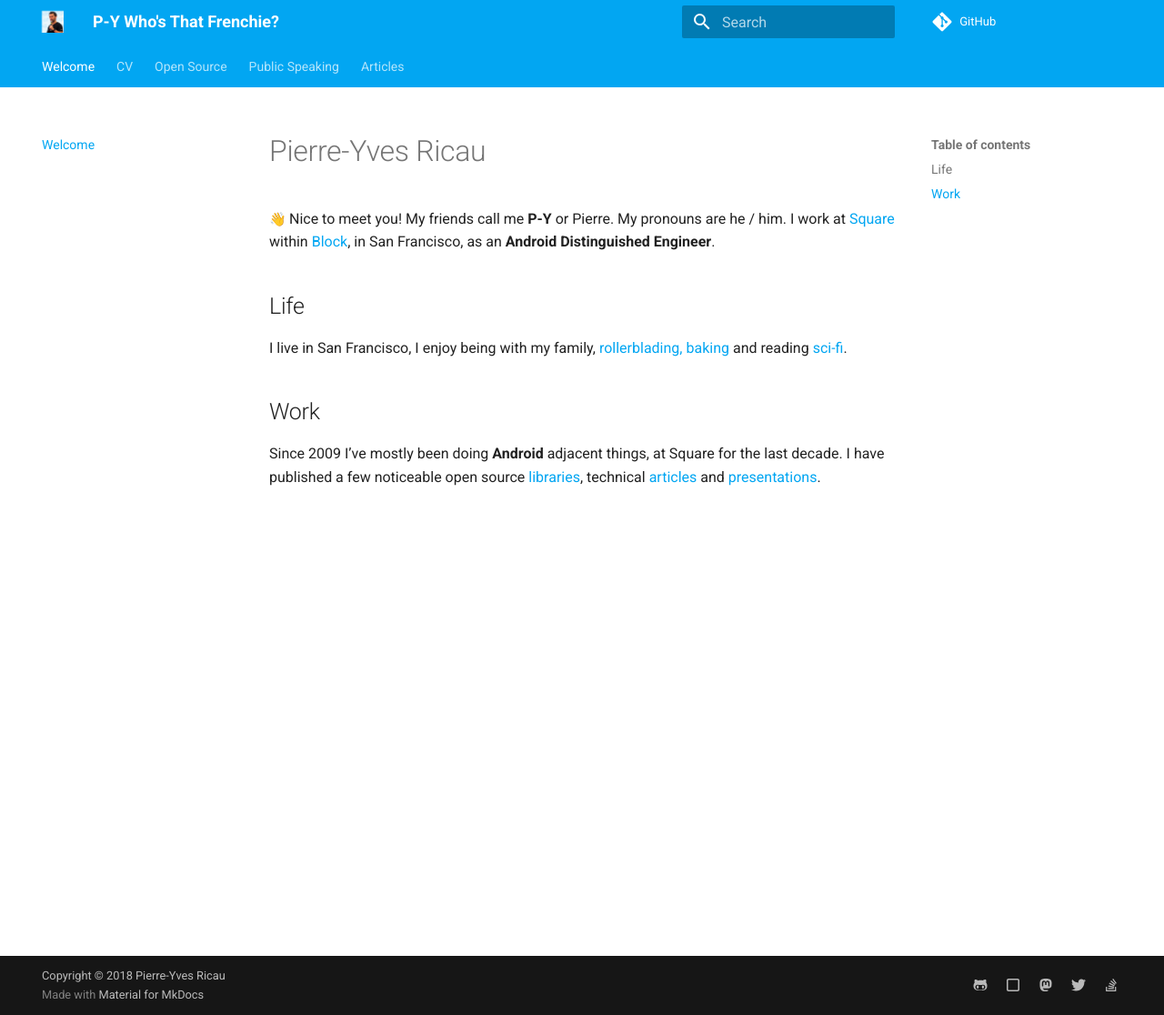
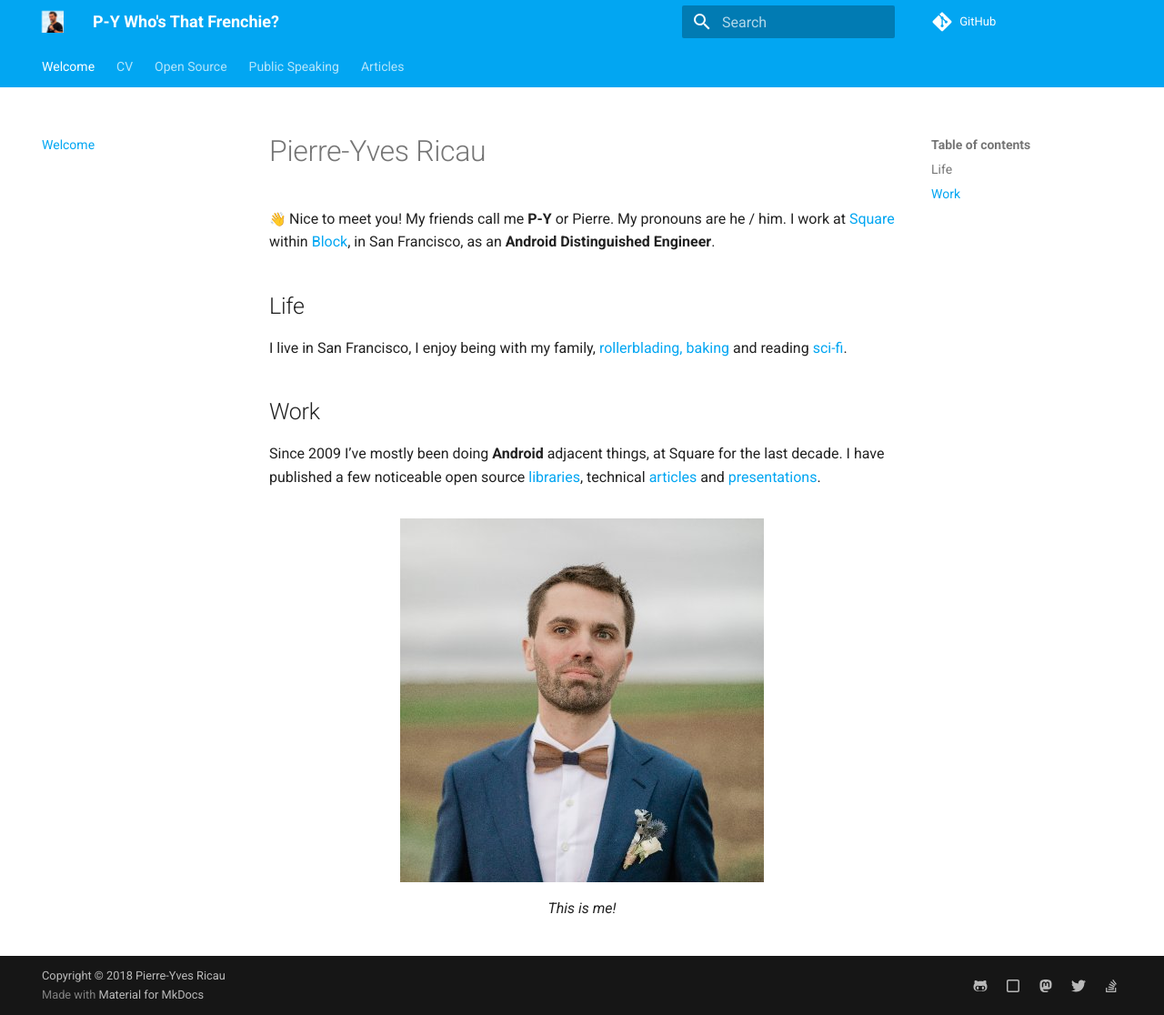
Before and after one commit to pyricau/pyricau.github.com, an MkDocs documentation site: the page built from docs/index.md, in a window 1280 px wide and 1116 px high. Shown: the whole window at 91% size. Built offline with MkDocs 1.6.1 and Material for MkDocs 9.7.7, drawn with Linux system fonts in a browser that asks for light colours; emoji names are drawn with the system emoji font; comment, search, counter and statistics services are not loaded.

Commit message:
add profile picture

```diff
--- a/docs/index.md
+++ b/docs/index.md
@@ -4,8 +4,14 @@
 
 ## Life
 
+
 I live in San Francisco, I enjoy being with my family, [rollerblading, baking](https://www.instagram.com/py.ricau/) and reading [sci-fi](https://twitter.com/Piwai/status/1180292158361747456).
 
 ## Work
 
 Since 2009 I've mostly been doing **Android** adjacent things, at Square for the last decade. I have published a few noticeable open source [libraries](open_source.md), technical [articles](articles.md) and [presentations](public_speaking.md).
+
+<figure markdown>
+  ![Pierre-Yves Ricau](images/wedding.jpg)
+  <figcaption>This is me!</figcaption>
+</figure>
--- a/mkdocs.yml
+++ b/mkdocs.yml
@@ -21,6 +21,7 @@ copyright: 'Copyright &copy; 2018 Pierre-Yves Ricau'
 # TODO: RSS feed (old: http://feeds.feedburner.com/Piwai)
 # TODO Backport blog
 # TODO google_analytics
+# TODO redirect http://www.piwai.info to p-y.wtf
 
 nav:
   - 'Welcome': index.md
@@ -46,6 +47,7 @@ extra:
 
 markdown_extensions:
   - attr_list
+  - md_in_html
   - pymdownx.emoji:
       emoji_index: !!python/name:materialx.emoji.twemoji
       emoji_generator: !!python/name:materialx.emoji.to_svg
```
Also changed, not shown: docs/images/wedding.jpg (added).
